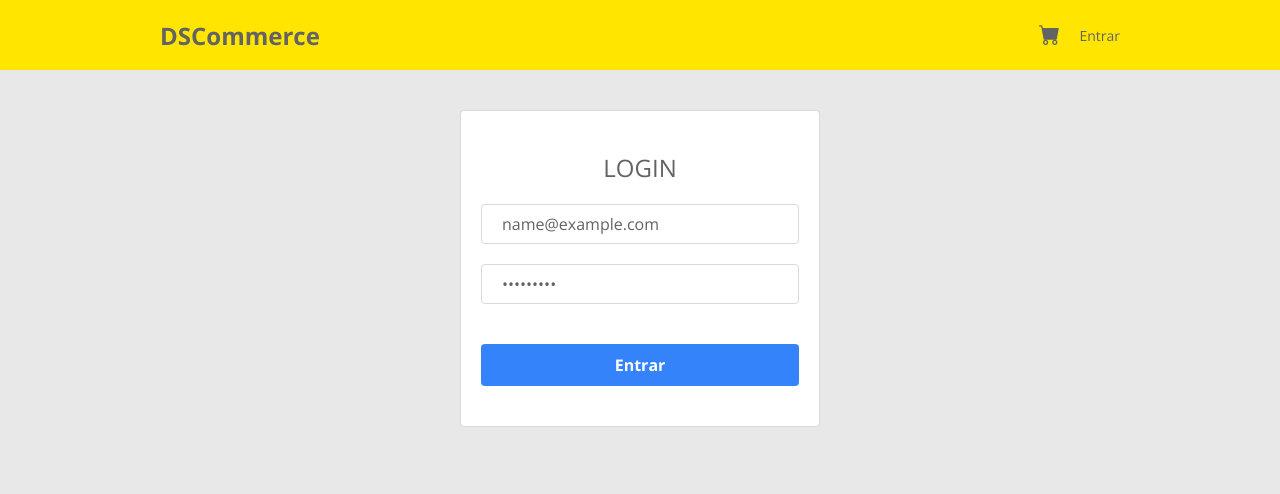
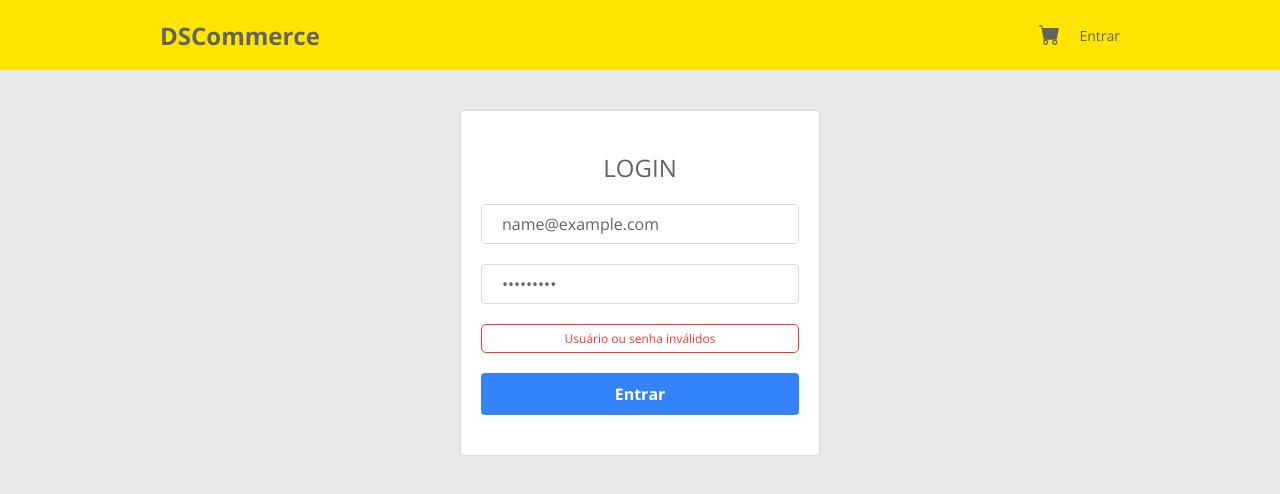
Before and after one commit to Hfictus/DSCommerce-Frontend, a React (Vite) app: page /login in a window 1280 px wide. Both pictures are taken after typing "name@example.com", "Sample123" into the empty fields and a click on the button "Entrar". Shown: the top 494 px of the page. Built offline with nearby package versions, Linux system fonts and the light colour scheme; no server answers.

Commit message:
Login form global message

```diff
--- a/src/index.css
+++ b/src/index.css
@@ -260,6 +260,17 @@
   display: none;
 }
 
+.dsc-form-global-error {
+  border: 1px solid var(--dsc-color-error);
+  border-radius: 5px;
+  width: 100%;
+  display: flex;
+  justify-content: center;
+  padding: 5px 10px;
+  font-size: 12px;
+  color: var(--dsc-color-error);
+}
+
 .dsc-textarea {
   resize: none;
   height: 128px;
--- a/src/routes/ClientHome/Login/index.tsx
+++ b/src/routes/ClientHome/Login/index.tsx
@@ -9,6 +9,8 @@
 import * as forms from '../../../utils/forms';
 
 export default function Login() {
+
+    const [submitResponseFail, setSubmitResponseFail] = useState(false);
 
     const { setContextTokenPayload } = useContext(ContextToken);
 
@@ -37,14 +39,23 @@
 
     function handleSubmit(event: any) {
         event.preventDefault();
+
+        setSubmitResponseFail(false);
+
+        const formDataValidated = forms.dirtyAndValidateAll(formData);
+        if(forms.hasAnyInvalid(formDataValidated)) {
+            setFormData(formDataValidated);
+            return;
+        }
+
         authService.loginRequest(forms.toValues(formData))
             .then(response => {
                 authService.saveAccessToken(response.data.access_token);
                 setContextTokenPayload(authService.getAccessTokenPayload());
                 navigate("/cart");
             })
-            .catch(error => {
-                console.log("Erro no login: ", error);
+            .catch(() => {
+                setSubmitResponseFail(true);
             })
     }
 
@@ -82,6 +93,13 @@
                         </div>
                     </div>
 
+                    {
+                        submitResponseFail &&
+                        <div className="dsc-form-global-error">
+                            Usuário ou senha inválidos
+                        </div>
+                    }
+
                     <div className="dsc-login-form-buttons dsc-mt20">
                         <button type="submit" className="dsc-btn dsc-btn-blue">Entrar</button>
                     </div>
```
